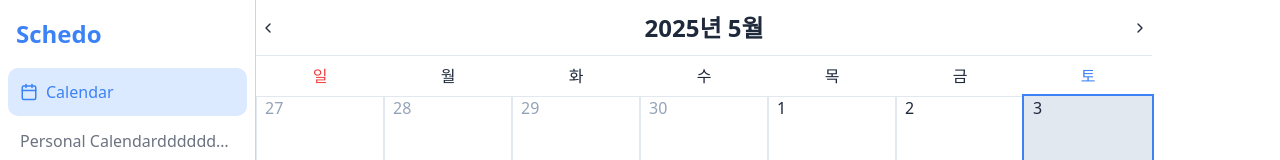
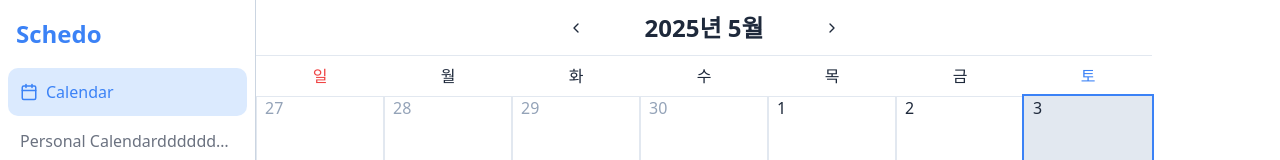
Before and after one commit to Scheduo/Front, a React (Vite) app: page / in a window 1280 px wide. Shown: the top 160 px of the page. Built offline with nearby package versions, Linux system fonts and the light colour scheme; a web font is replaced by a local one.

Commit message:
:lipstick: [Design]: 캘린더 헤더의 화살표들을 가운데로 오도록 수정

```diff
--- a/src/widgets/Calendar/index.tsx
+++ b/src/widgets/Calendar/index.tsx
@@ -112,7 +112,8 @@ export const Calendar = () => {
 
   return (
     <div className="max-w-4xl rounded-lg bg-white">
-      <div className="flex h-14 items-center justify-between border-b">
+      <div className="flex h-14 items-center justify-center border-b">
+        <div className="flex w-70 items-center justify-between gap-2">
           <Button onClick={goToPreviousMonth} variant="ghost" size="icon" className="p-2">
             <ChevronLeft className="h-6 w-6" />
           </Button>
@@ -124,6 +125,7 @@ export const Calendar = () => {
           <Button onClick={goToNextMonth} variant="ghost" size="icon" className="p-2">
             <ChevronRight className="h-6 w-6" />
           </Button>
+        </div>
       </div>
 
       <div className=" grid grid-cols-7">
```
Lines whose indentation alone changed are shown as unchanged.
